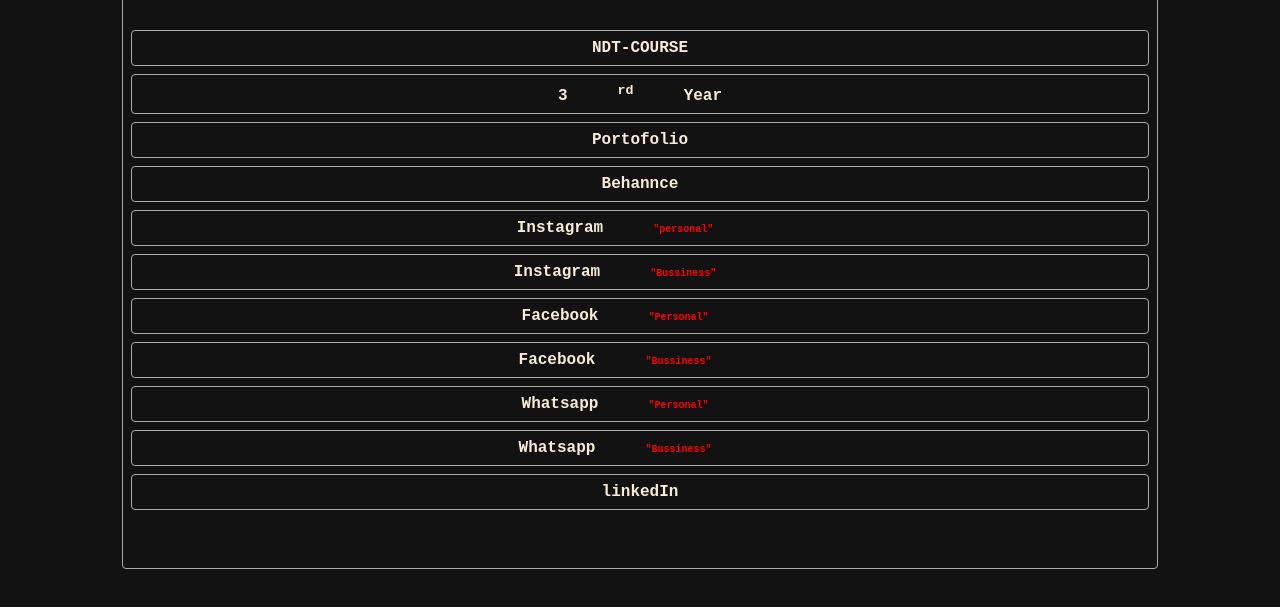
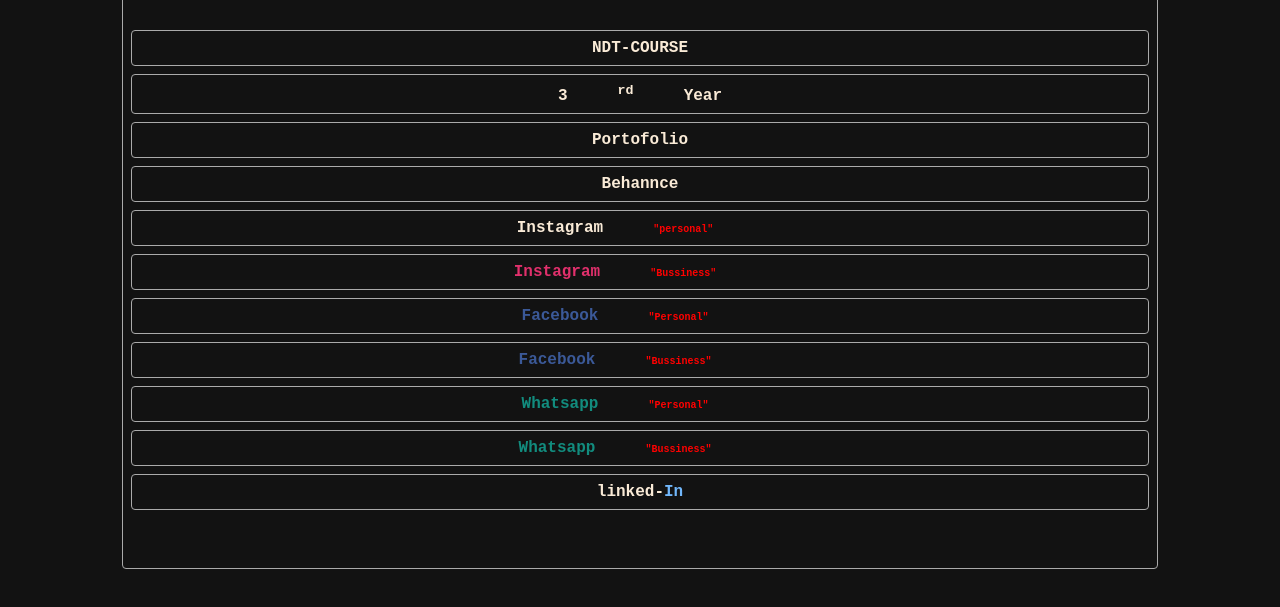
Before and after one commit to mohamedhesham155/ALL-Links, a plain HTML site: page index.html in a window 1280 px wide. Shown: the part 233-840 px from the top of the page. Drawn offline with Linux system fonts and the light colour scheme; a web font is replaced by a local one.

Commit message:
Add files via upload

```diff
--- a/index.html
+++ b/index.html
@@ -42,7 +42,8 @@
 
     span{
     font-size:10px;
-    color:red
+    color:red;
+    padding: 0;
     }
 a{
     text-decoration: none;
@@ -61,28 +62,28 @@
             <a href="https://potofolio-three.vercel.app/">Portofolio</a>
         </li>
         <li>
-            <a href="">Behannce</a>
+            <a href="https://www.behance.net/m0hamed_Hesham">Behannce</a>
         </li>
         <li>
-            <a href="">Instagram<span>"personal"</span></a>
+            <a href="https://www.instagram.com/mohamedhesham15526?igsh=MTYxM3I3ZGJqeG5ydQ==">Instagram<span>"personal"</span></a>
         </li>
         <li>
-            <a href="">Instagram<span>"Bussiness"</span></a>
+            <a href="https://www.instagram.com/moohamedheesham/"style="color:#E1306C;">Instagram<span>"Bussiness"</span></a>
         </li>
         <li>
-            <a href="">Facebook<span>"Personal"</span></a>
+            <a href="https://www.facebook.com/profile.php?id=100002120521247&mibextid=ZbWKwL"style="color:#3b5998;">Facebook<span>"Personal"</span></a>
         </li>
         <li>
-            <a href="">Facebook<span>"Bussiness"</span></a>
+            <a href="https://www.facebook.com/profile.php?id=100082132900175&mibextid=ZbWKwL"style="color:#3b5998;">Facebook<span>"Bussiness"</span></a>
         </li>
         <li>
-            <a href="">Whatsapp<span>"Personal"</span></a>
+            <a href="https://wa.me/+201278731692"style="color:#128C7E;">Whatsapp<span>"Personal"</span></a>
         </li>
         <li>
-            <a href="">Whatsapp<span>"Bussiness"</span></a>
+            <a href="https://wa.me/+201556123094"style="color:#128C7E;">Whatsapp<span>"Bussiness"</span></a>
         </li>
         <li>
-            <a href="">linkedIn</a>
+            <a href="https://www.linkedin.com/in/mohamed-hesham15526/">linked-<span style="color:#71b7fb;font-size:16px;margin: 0;">In</span></a>
         </li>
 
     </ul>
```
